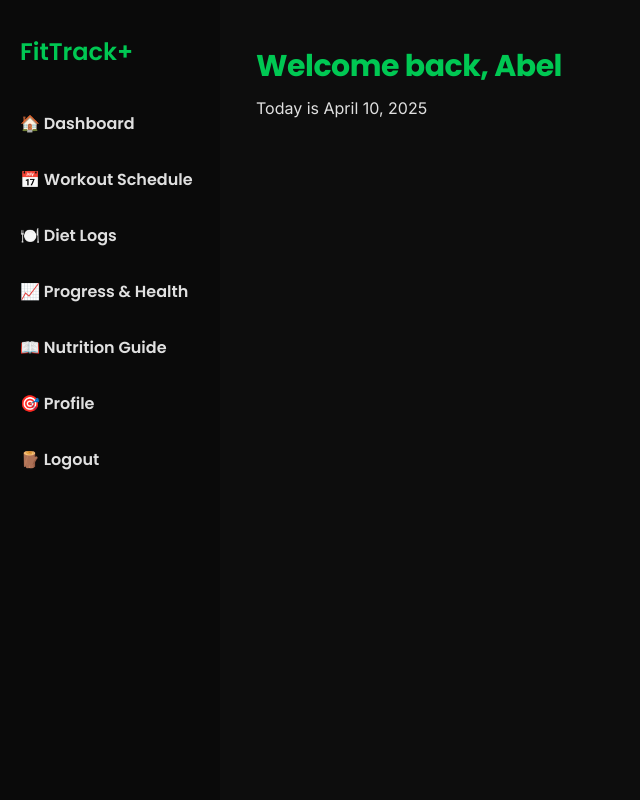
After one commit to okrt12/fitness-tracking-system, a PHP site: page /pages/dashboard.php in a window 1280 px wide. The commit adds this page. Shown: the whole page, without its empty margins (0-640 px from the left). Run offline with PHP 8.4, Linux system fonts and the light colour scheme.

Commit message:
add and style the sidebar and dashboard header

```diff
--- a/assets/css/general.css
+++ b/assets/css/general.css
@@ -23,6 +23,9 @@
   /* Status Indicators */
   --success-color: #aeea00; /* Lime Green for success/badges */
   --danger-color: #ef5350; /* Coral Red for alerts */
+
+  /* Fonts */
+  --poppins: "Poppins", sans-serif;
 }
 
 * {
@@ -92,7 +95,7 @@ body {
 }
 
 .normal-text {
-  font-family: " Inter", sans-serif;
+  font-family: "Inter", sans-serif;
 }
 
 .flex-container {
@@ -125,3 +128,15 @@ body {
   margin-bottom: 1.6rem;
   letter-spacing: 0.75px;
 }
+
+.sub-header {
+  font-family: Poppins, sans-serif;
+  font-size: 2.4rem;
+  font-weight: 600;
+  align-self: flex-start;
+  align-self: center;
+}
+
+.heading-color {
+  color: var(--primary-color);
+}
--- /dev/null
+++ b/assets/css/userdasboard.css
@@ -0,0 +1,68 @@
+.dashboard-container {
+  background-color: var(--background-color);
+  height: 100vh;
+}
+
+.main {
+  display: grid;
+  grid-template-columns: 1fr 4fr;
+  overflow-y: hidden;
+  height: 100vh;
+}
+
+/* ***************************************************************************
+************************* Sidebar ********************************************** */
+.sidebar {
+  width: 22rem;
+  height: 100vh;
+  background-color: var(--secondary-bg);
+  overflow: hidden;
+  padding-top: 4rem;
+}
+
+.side {
+  width: 22rem;
+  height: 100vh;
+}
+nav ul {
+  list-style: none;
+  padding: 0;
+}
+
+nav li:first-child {
+  margin-bottom: 3.2rem;
+}
+
+.logo {
+  padding: 2rem;
+}
+.sidebar-btn {
+  font-size: 1.6rem;
+  padding: 2rem;
+  font-family: var(--poppins);
+  font-weight: 600;
+  cursor: pointer;
+}
+
+.sidebar-btn:hover {
+  background-color: #1f6feb;
+}
+
+/* *****************************************************************************
+***************************** Header *********************************************/
+.header {
+  padding: 4.8rem 0 3.2rem 0;
+}
+.welcome-text {
+  margin-bottom: 1.6rem;
+}
+
+.header-date {
+  font-size: 1.6rem;
+}
+
+/* *****************************************************************************
+***************************** Main *********************************************/
+.dashboard-main {
+  overflow-y: auto;
+}
--- /dev/null
+++ b/pages/dashboard.php
@@ -0,0 +1,54 @@
+<!DOCTYPE html>
+<html lang="en">
+  <head>
+    <meta charset="UTF-8" />
+    <meta name="viewport" content="width=device-width, initial-scale=1.0" />
+    <link rel="stylesheet" href="/assets/css/general.css" />
+    <link rel="stylesheet" href="/assets/css/userdasboard.css" />
+
+    <link rel="preconnect" href="https://fonts.googleapis.com" />
+    <link rel="preconnect" href="https://fonts.gstatic.com" crossorigin />
+    <link
+      href="https://fonts.googleapis.com/css2?family=Inter:ital,opsz,wght@0,14..32,100..900;1,14..32,100..900&family=Poppins:ital,wght@0,100;0,200;0,300;0,400;0,500;0,600;0,700;0,800;0,900;1,100;1,200;1,300;1,400;1,500;1,600;1,700;1,800;1,900&family=Roboto+Mono:ital,wght@0,100..700;1,100..700&display=swap"
+      rel="stylesheet"
+    />
+
+    <link rel="preconnect" href="https://fonts.googleapis.com" />
+    <link rel="preconnect" href="https://fonts.gstatic.com" crossorigin />
+    <link
+      href="https://fonts.googleapis.com/css2?family=Inter:ital,opsz,wght@0,14..32,100..900;1,14..32,100..900&family=Poppins:ital,wght@0,100;0,200;0,300;0,400;0,500;0,600;0,700;0,800;0,900;1,100;1,200;1,300;1,400;1,500;1,600;1,700;1,800;1,900&family=Roboto+Mono:ital,wght@0,100..700;1,100..700&display=swap"
+      rel="stylesheet"
+    />
+
+    <title>FitTrack+ User Dashboard</title>
+  </head>
+  <body>
+    <div class="dashboard-container">
+      <main class="main">
+        <nav class="sidebar">
+          <ul>
+            <li class="logo-list">
+              <span class="sub-header heading-color logo">FitTrack+</span>
+            </li>
+            <li class="sidebar-btn">🏠 Dashboard</li>
+            <li class="sidebar-btn">📅 Workout Schedule</li>
+            <li class="sidebar-btn">🍽️ Diet Logs</li>
+            <li class="sidebar-btn">📈 Progress & Health</li>
+            <li class="sidebar-btn">📖 Nutrition Guide</li>
+            <li class="sidebar-btn">🎯 Profile</li>
+            <li class="sidebar-btn">🪵 Logout</li>
+          </ul>
+        </nav>
+        <!-- <div class="side"></div> -->
+        <div class="dashboard-main">
+          <div class="header container">
+            <h2 class="welcome-text heading-tertiary heading-color">
+              Welcome back, Abel
+            </h2>
+            <p class="header-date normal-text">Today is April 10, 2025</p>
+          </div>
+        </div>
+      </main>
+    </div>
+  </body>
+</html>
```
Also changed, not shown: assets/css/indexstyles.css (renamed from assets/css/index-styles.css, +0 -12 lines), assets/imgs/cta.jpg (added), assets/imgs/cta.png (added), assets/imgs/hero.jpg (added), assets/imgs/testimonials.jpg (added).
